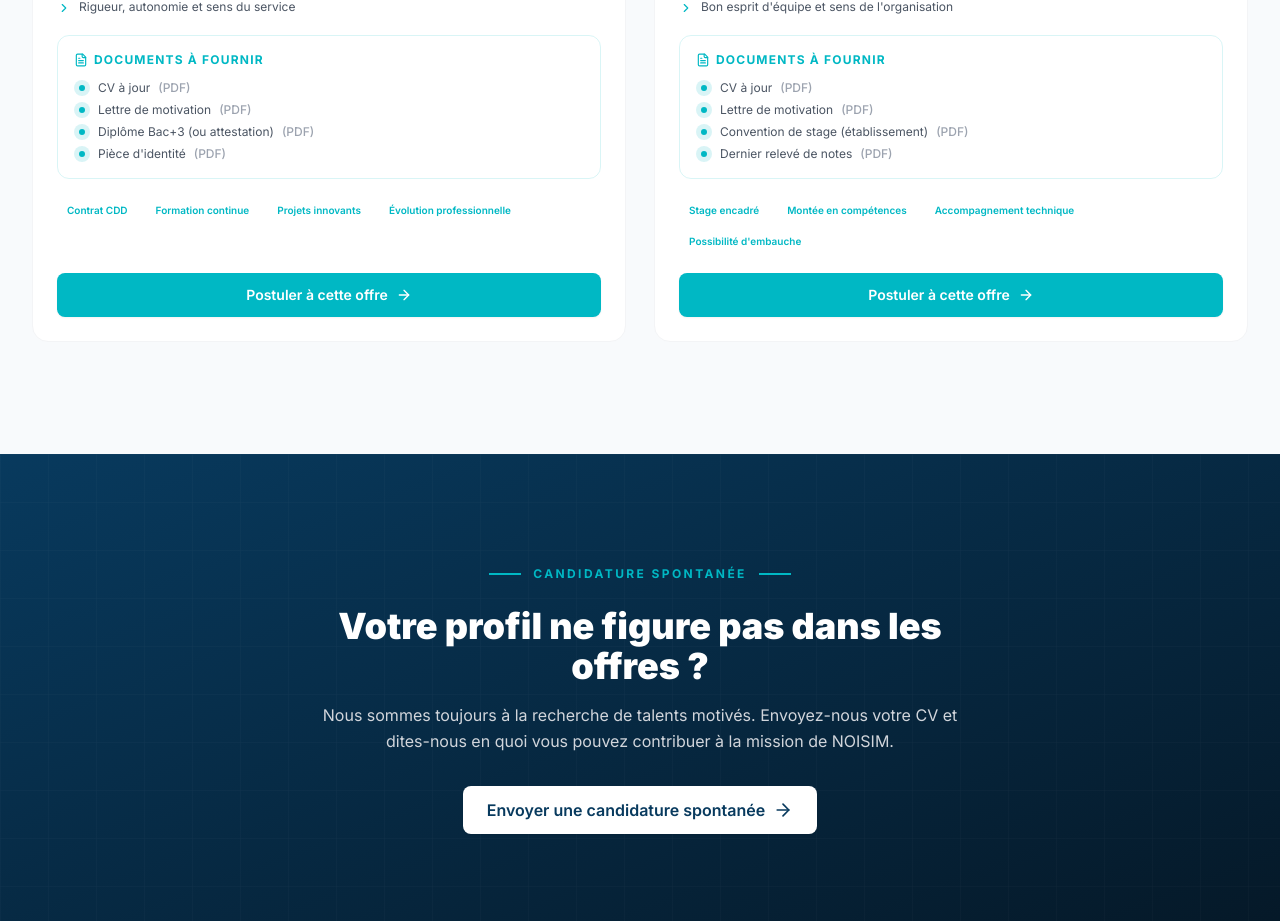
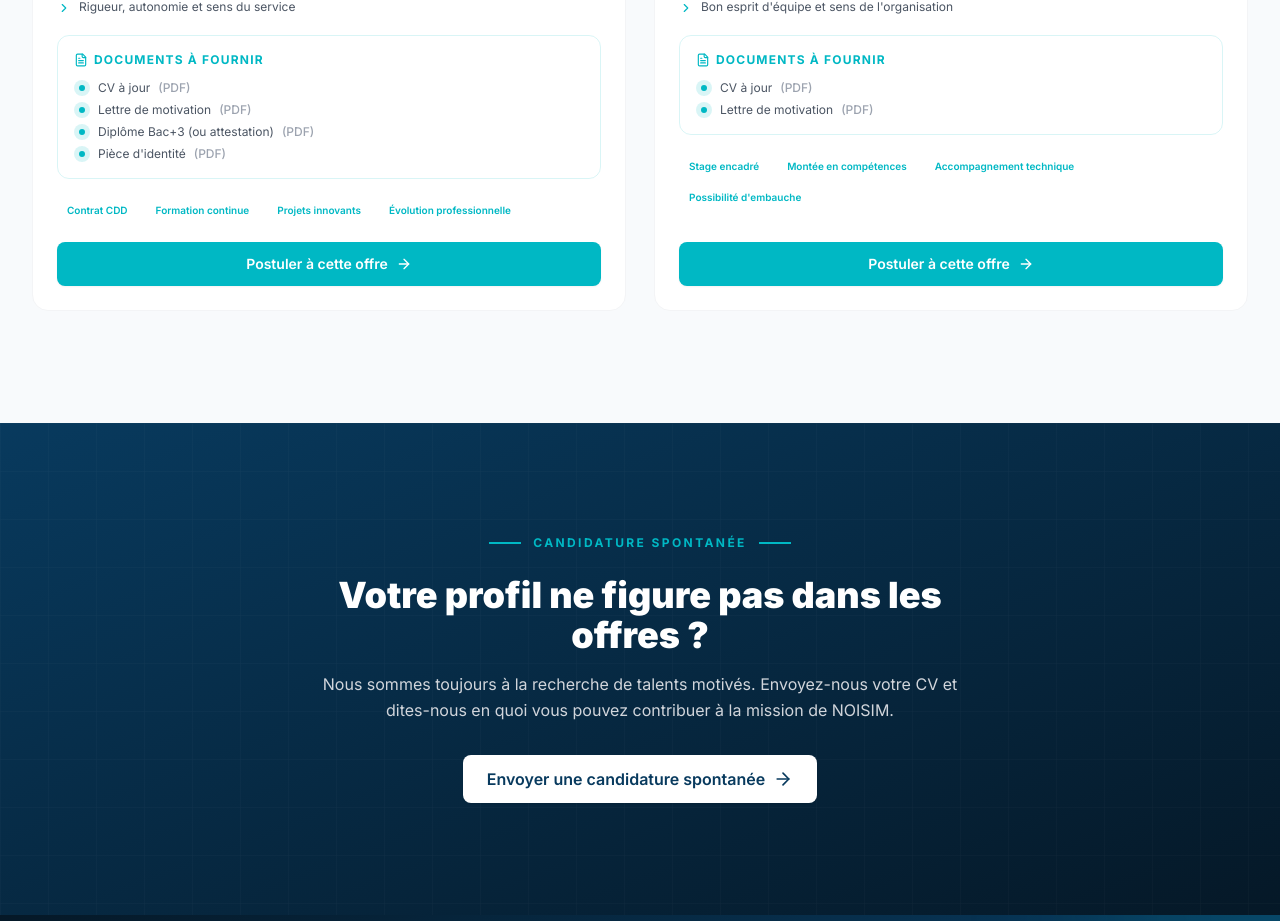
Before and after one commit to Tresor-Binks/noisim, a Next.js app: page /carrieres in a window 1280 px wide. Shown: the part 1977-2898 px from the top of the page. Built offline with nearby package versions, Linux system fonts and the light colour scheme.

Commit message:
feature md Djédjé documents v1

```diff
--- a/app/carrieres/page.tsx
+++ b/app/carrieres/page.tsx
@@ -77,8 +77,6 @@ export const offers: JobOffer[] = [
     documents: [
       { key: 'cv',              label: 'CV à jour' },
       { key: 'lettre',          label: 'Lettre de motivation' },
-      { key: 'convention_stage',label: 'Convention de stage (établissement)' },
-      { key: 'releve_notes',    label: 'Dernier relevé de notes' },
     ],
     icon: GraduationCap,
     color: 'bg-emerald-100 text-emerald-600',
```
